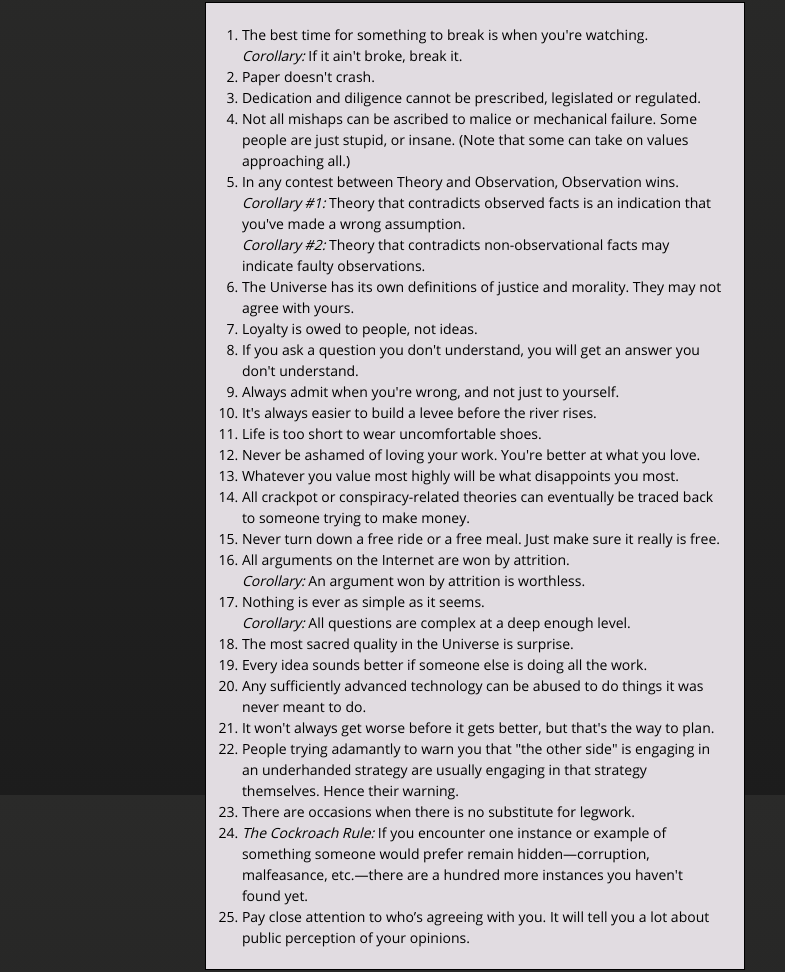
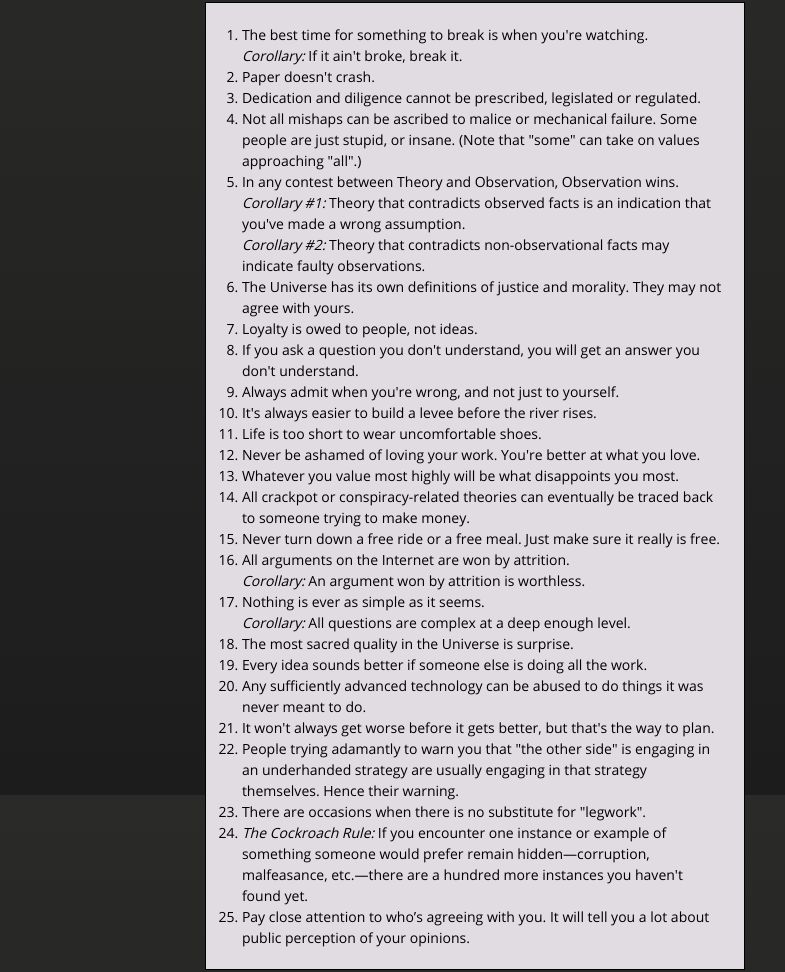
Before and after one commit to goltz20707/goltz20707.github.io, a Jekyll site: the page built from laws.html, in a window 1280 px wide. Shown: the part 105-1077 px from the top of the page, without its empty margins (0-785 px from the left). Built offline with Jekyll 4.4.1, drawn with Linux system fonts in a browser that asks for light colours.

Commit message:
"q" tags not working; replaced with double quotation marks.

```diff
--- a/laws.html
+++ b/laws.html
@@ -15,8 +15,8 @@ title: "Frost's Laws"
       <li>Dedication and diligence cannot be prescribed, legislated or
 	regulated.</li>
       <li>Not all mishaps can be ascribed to malice or mechanical failure.
-	Some people are just stupid, or insane.  (Note that <q>some</q> can
-	take on values approaching <q>all</q>.)</li>
+	Some people are just stupid, or insane.  (Note that "some" can
+	take on values approaching "all".)</li>
       <li>In any contest between Theory and Observation, Observation
 	wins.<br/>
 	<em>Corollary #1:</em> Theory that contradicts observed facts is
@@ -56,7 +56,7 @@ title: "Frost's Laws"
 	engaging in an underhanded strategy are usually engaging in that
 	strategy themselves.  Hence their warning. </li>
       <li>There are occasions when there is no substitute
-	for <q>legwork</q>.</li>
+	for "legwork".</li>
       <li><em>The Cockroach Rule:</em> If you encounter one instance
 	or example of something someone would prefer remain
 	hidden&mdash;corruption, malfeasance, etc.&mdash;there are a
```
